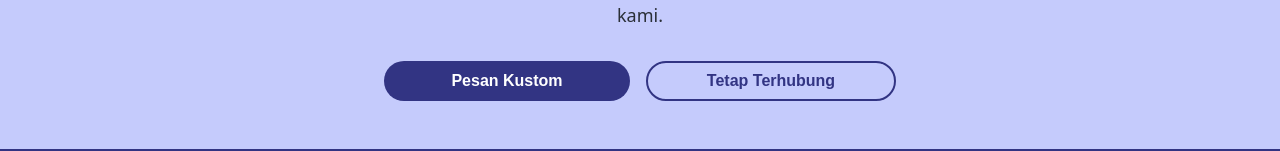
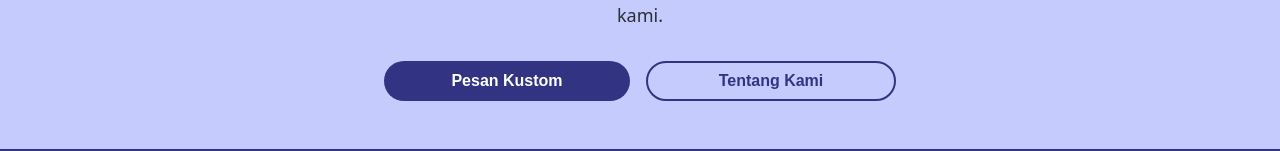
Before and after one commit to agungsaputro0/rajut-dyubi, a React (Vite) app: page /Welcome in a window 1280 px wide. Shown: the part 2985-3136 px from the top of the page. Built offline with nearby package versions, Linux system fonts and the light colour scheme; no server answers; a web font is replaced by a local one.

Commit message:
minor update

```diff
--- a/src/components/molecules/ReadyToCreateSomethingBeautiful.tsx
+++ b/src/components/molecules/ReadyToCreateSomethingBeautiful.tsx
@@ -17,7 +17,7 @@ const navigate = useNavigate();
         <div className="mt-8 flex flex-col sm:flex-row gap-4 justify-center items-center w-full max-w-lg mx-auto">
           <Button
             message=""
-            onClick={() => navigate("/katalog")}
+            onClick={() => navigate("/Contact")}
             variant="min-h-10 w-[60vw] sm:flex-1 bg-mainColor hover:bg-mainColorHover text-white rounded-full font-poppins"
           >
             Pesan Kustom
@@ -25,10 +25,10 @@ const navigate = useNavigate();
 
           <Button
             message=""
-            onClick={() => navigate("/about-us")}
+            onClick={() => navigate("/About-us")}
             variant="min-h-10 w-[60vw] sm:flex-1 bg-transparent border-2 border-mainColor text-mainColor hover:bg-mainColorHover hover:text-white rounded-full font-poppins"
           >
-            Tetap Terhubung
+            Tentang Kami
           </Button>
         </div>
       </div>
--- a/src/components/templates/Landing.tsx
+++ b/src/components/templates/Landing.tsx
@@ -110,7 +110,7 @@ const LandingLayouts = (props: LandingProps) => {
 
                 <Button
                   message=""
-                  onClick={() => navigate("/katalog")}
+                  onClick={() => navigate("/Contact")}
                   variant="min-h-10 bg-transparent border-2 border-mainColor text-mainColor hover:bg-mainColorHover hover:text-white px-6 rounded-full font-poppins"
                 >
                   Pesan Kustom
```
